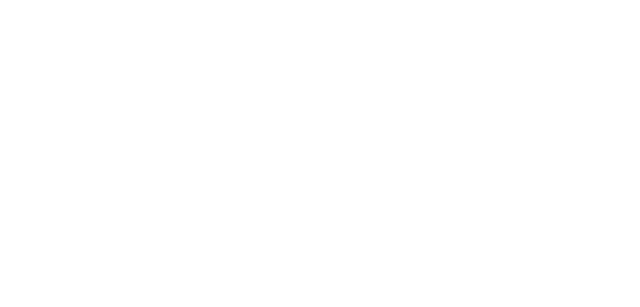
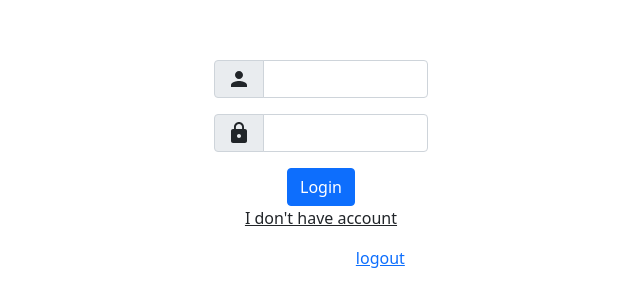
Before and after one commit to NguyenTanPhucK11/blog-master, a React (Create React App) app: page /login in a window 1280 px wide. Before the commit this address had no page. Shown: the part 227-534 px from the top of the page, without its empty margins (319-959 px from the left). Built offline with nearby package versions, Linux system fonts and the light colour scheme.

Commit message:
NEW : firebase auth, route

```diff
--- a/package.json
+++ b/package.json
@@ -3,6 +3,8 @@
   "version": "0.1.0",
   "private": true,
   "dependencies": {
+    "@material-ui/core": "^4.12.4",
+    "@material-ui/icons": "^4.11.3",
     "@reduxjs/toolkit": "^1.8.1",
     "@testing-library/jest-dom": "^5.16.4",
     "@testing-library/react": "^13.2.0",
--- a/src/App.js
+++ b/src/App.js
@@ -3,6 +3,7 @@
 import './App.css';
 import DetailPage from './pages/detail';
 import HomePage from './pages/home';
+import LoginPage from './pages/login';
 
 function App() {
   const [id, setId] = useState(0);
@@ -13,6 +14,7 @@
         <Routes>
           <Route path="/" element={<HomePage />} />
           <Route path="/home" element={<HomePage />} />
+          <Route path="/login" element={<LoginPage />} />
           <Route path="/detail" element={<DetailPage />} />
         </Routes>
       </PostIdContext.Provider>
--- a/src/features/Albums/components/index.jsx
+++ b/src/features/Albums/components/index.jsx
@@ -11,7 +11,7 @@
   return (
     <Container className="album-vertical">
       <Col>
-        <Photo idImg={id} width={150} height={150} />
+        <Photo clickPhoto={true} idImg={id} width={150} height={150} />
       </Col>
       <Col>{title}</Col>
     </Container>
--- a/src/features/Photos/components/index.jsx
+++ b/src/features/Photos/components/index.jsx
@@ -6,15 +6,15 @@
 import { PostIdContext } from '../../../App';
 Photo.propTypes = {};
 
-function Photo({ idImg, width, height }) {
+function Photo({ clickPhoto, idImg, width, height }) {
   const initPhoto = useSelector((state) => state.photo);
   const { id, setId } = useContext(PostIdContext);
   const handleOnClickImg = (id) => {
     setId(id);
   };
 
-  return (
-    <NavLink to="/detail">
+  return clickPhoto ? (
+    <NavLink to="/login">
       <Image
         src={initPhoto[idImg].url}
         onClick={() => handleOnClickImg(idImg)}
@@ -22,6 +22,8 @@
         height={height}
       />
     </NavLink>
+  ) : (
+    <Image src={initPhoto[idImg].url} width={width} height={height} />
   );
 }
 
--- a/src/features/Posts/components/index.jsx
+++ b/src/features/Posts/components/index.jsx
@@ -11,7 +11,7 @@
       <Container className="post">
         <Row className="d-flex justify-content-center">
           <h2>{title}</h2>
-          <Photo idImg={id} width={800} height={400} />
+          <Photo clickPhoto={false} idImg={id} width={800} height={400} />
           <h4>{body}</h4>
         </Row>
       </Container>
--- /dev/null
+++ b/src/firebase/firebase-config.js
@@ -0,0 +1,15 @@
+import { initializeApp } from 'firebase/app';
+import { getAuth } from 'firebase/auth';
+
+const firebaseConfig = {
+  apiKey: 'AIzaSyDRuS_fb_VutU47_Qy9xCeVxXNj2haaafU',
+  authDomain: 'fir-auth-blog-1907a.firebaseapp.com',
+  projectId: 'fir-auth-blog-1907a',
+  storageBucket: 'fir-auth-blog-1907a.appspot.com',
+  messagingSenderId: '430785766956',
+  appId: '1:430785766956:web:1efe69b19652c701551389',
+  measurementId: 'G-1P02TTW1EV',
+};
+
+const app = initializeApp(firebaseConfig);
+export const auth = getAuth(app);
--- a/src/pages/detail.jsx
+++ b/src/pages/detail.jsx
@@ -1,17 +1,34 @@
-import React from 'react';
-import PropTypes from 'prop-types';
-import Post from '../features/Posts/components';
+import { onAuthStateChanged } from 'firebase/auth';
+import React, { useState } from 'react';
+import { Col, Row } from 'react-bootstrap';
+import { NavLink } from 'react-router-dom';
+import CommentFeature from '../features/Comments';
 import PostFeature from '../features/Posts';
-import CommentFeature from '../features/Comments';
+import { auth } from '../firebase/firebase-config';
+import './styles.scss';
+DetailPage.propTypes = {};
+function DetailPage() {
+  const [user, setUser] = useState({});
 
-DetailPage.propTypes = {};
-
-function DetailPage() {
-
+  onAuthStateChanged(auth, (currentUser) => {
+    currentUser !== null && setUser(currentUser);
+  });
+  console.log(user.email);
+  const logout = () => {};
   return (
     <div>
-      <PostFeature  />
-      <CommentFeature  />
+      <Row className="logout">
+        <Col>
+          <div> {user?.email}</div>
+        </Col>
+        <Col>
+          <NavLink to="/home">
+            <div onClick={logout}>logout</div>
+          </NavLink>
+        </Col>
+      </Row>
+      <PostFeature />
+      <CommentFeature />
     </div>
   );
 }
--- /dev/null
+++ b/src/pages/login.jsx
@@ -0,0 +1,160 @@
+import React, { useState } from 'react';
+import PropTypes from 'prop-types';
+import { Form, Button, Col, Row, InputGroup } from 'react-bootstrap';
+import { NavLink } from 'react-router-dom';
+import { auth } from '../firebase/firebase-config';
+import {
+  createUserWithEmailAndPassword,
+  onAuthStateChanged,
+  signInWithEmailAndPassword,
+  signOut,
+} from 'firebase/auth';
+import { Person, Lock } from '@material-ui/icons';
+
+LoginPage.propTypes = {};
+
+function LoginPage(props) {
+  const [isLogin, setIsLogin] = useState(true);
+  const [registerEmail, setRegisterEmail] = useState('');
+  const [registerPassword, setRegisterPassword] = useState('');
+  const [loginEmail, setLoginEmail] = useState('');
+  const [loginPassword, setLoginPassword] = useState('');
+  const [user, setUser] = useState({});
+
+  const getUser = () => {
+    onAuthStateChanged(auth, (currentUser) => {
+      currentUser !== null && setUser(currentUser);
+    });
+  };
+
+  const register = async () => {
+    try {
+      const user = await createUserWithEmailAndPassword(
+        auth,
+        registerEmail,
+        registerPassword
+      );
+      getUser();
+    } catch (error) {
+      console.log(error.message);
+    }
+  };
+
+  const login = async () => {
+    try {
+      const user = await signInWithEmailAndPassword(
+        auth,
+        loginEmail,
+        loginPassword
+      );
+      getUser();
+    } catch (error) {
+      console.log(error.message);
+    }
+  };
+
+  const logout = async () => {
+    await signOut(auth);
+    setUser('');
+  };
+
+  return (
+    <div className="login">
+      <Col xs={2}>
+        {isLogin ? (
+          <Form>
+            <InputGroup className="mb-3">
+              <InputGroup.Text>
+                <Person></Person>
+              </InputGroup.Text>
+              <Form.Control
+                type="email"
+                onChange={(e) => setLoginEmail(e.target.value)}
+              ></Form.Control>
+            </InputGroup>
+            <InputGroup className="mb-3">
+              <InputGroup.Text>
+                <Lock></Lock>
+              </InputGroup.Text>
+              <Form.Control
+                type="password"
+                onChange={(e) => setLoginPassword(e.target.value)}
+              ></Form.Control>
+            </InputGroup>
+            <NavLink to="/detail">
+              <Button
+                variant="primary"
+                type="submit"
+                onClick={(e) => {
+                //   e.preventDefault();
+                  login();
+                }}
+              >
+                Login
+              </Button>
+            </NavLink>
+            <p
+              style={{ textDecoration: 'underline' }}
+              onClick={() => setIsLogin(false)}
+            >
+              I don't have account
+            </p>
+          </Form>
+        ) : (
+          <Form>
+            <Form.Group>
+              <InputGroup className="mb-3">
+                <InputGroup.Text>
+                  <Person></Person>
+                </InputGroup.Text>
+                <Form.Control
+                  type="email"
+                  onChange={(e) => setRegisterEmail(e.target.value)}
+                ></Form.Control>
+              </InputGroup>
+            </Form.Group>
+            <Form.Group>
+              <InputGroup className="mb-3">
+                <InputGroup.Text>
+                  <Lock></Lock>
+                </InputGroup.Text>
+                <Form.Control
+                  type="password"
+                  onChange={(e) => setRegisterPassword(e.target.value)}
+                ></Form.Control>
+              </InputGroup>
+            </Form.Group>
+            <Button
+              variant="primary"
+              type="submit"
+              onClick={(e) => {
+                e.preventDefault();
+                register();
+              }}
+            >
+              Create Account
+            </Button>
+            <p
+              style={{ textDecoration: 'underline' }}
+              onClick={() => setIsLogin(true)}
+            >
+              I already have account
+            </p>
+          </Form>
+        )}
+        <Row>
+          <Col>
+            <p>{user?.email}</p>
+          </Col>
+          <Col>
+            <NavLink to="/home">
+              <p onClick={logout}>logout</p>
+            </NavLink>
+          </Col>
+        </Row>
+      </Col>
+    </div>
+  );
+}
+
+export default LoginPage;
--- a/src/pages/styles.scss
+++ b/src/pages/styles.scss
@@ -6,3 +6,18 @@
     padding: 0px 0px 0px 60px;
   }
 }
+
+.login {
+  height: 100vh;
+  width: 100vw;
+  display: flex;
+  align-items: center;
+  justify-content: center;
+}
+
+.logout {
+  //   display: flex;
+  //   flex-direction: row;
+  padding: 16px;
+  float: right;
+}
```
Also changed, not shown: src/firebase/firebase.js (deleted, +0 -104 lines), 1 other file (tests, documents, lock files or other folders).
